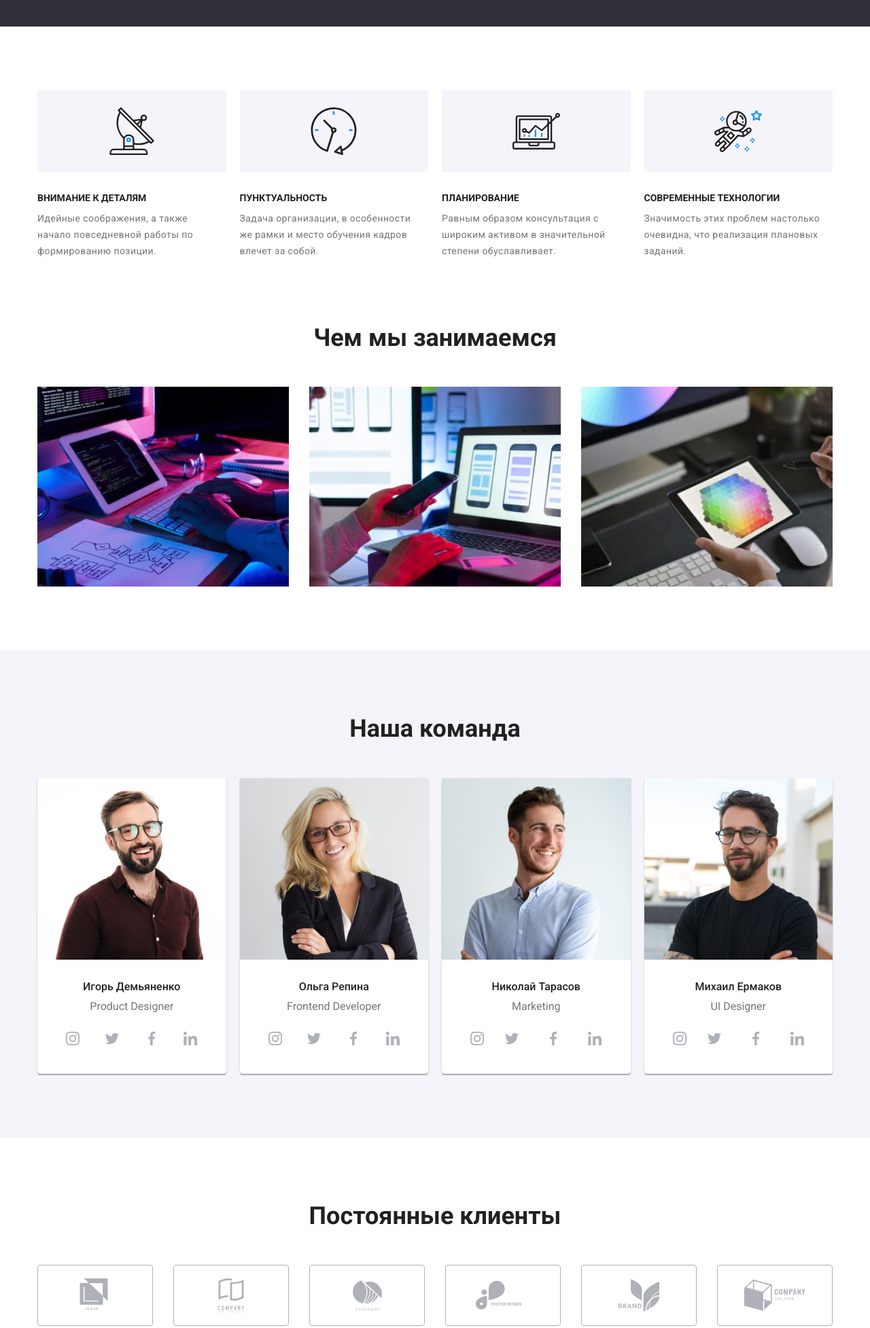
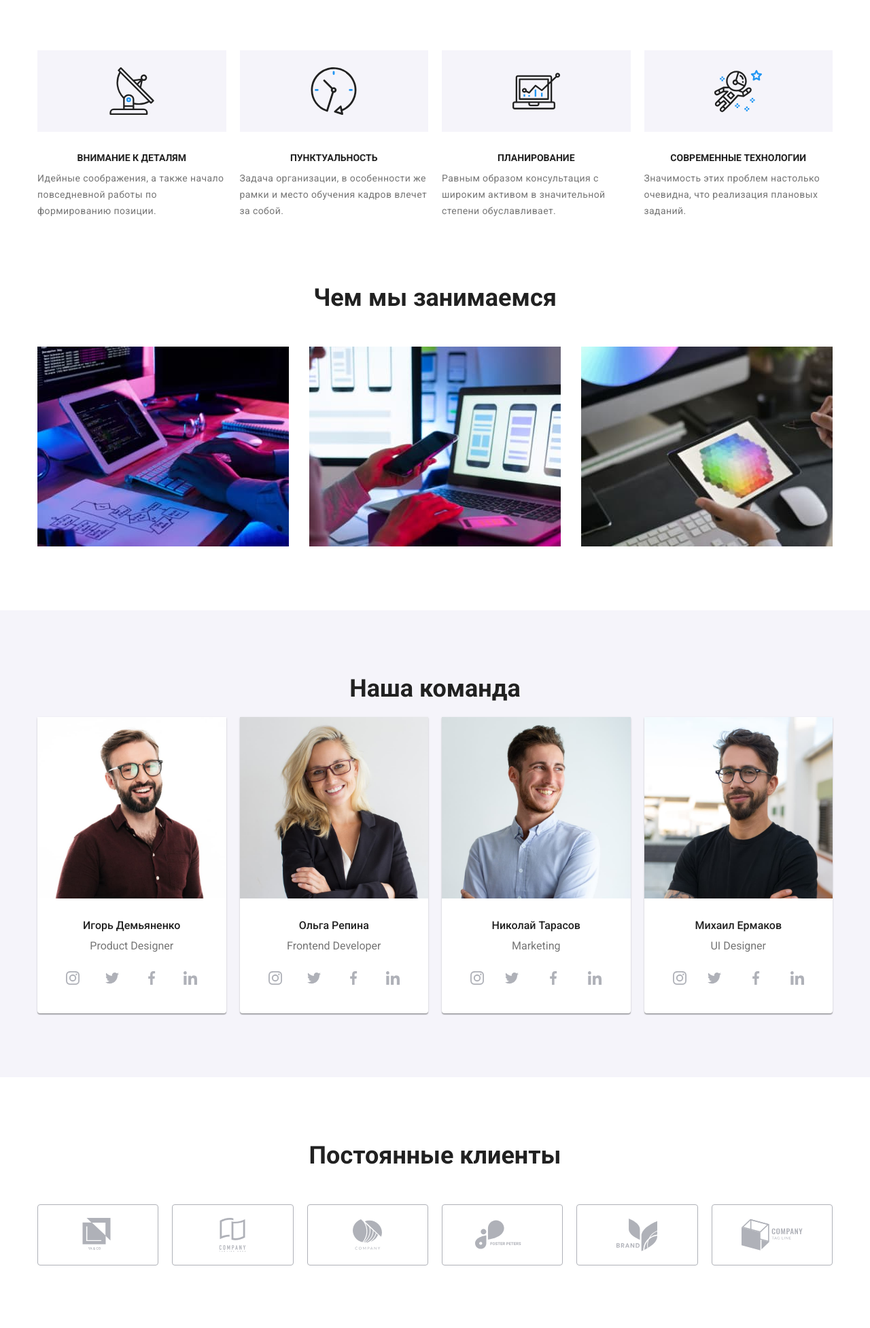
Before and after one commit to NikOroferov/goit-markup-hw-08, a plain HTML site: page index.html in a window 1280 px wide. Shown: the part 640-2594 px from the top of the page at 68% size. Drawn offline with nearby package versions, Linux system fonts and the light colour scheme.

Commit message:
Частичная адаптация страницы "Студия"

```diff
--- a/index.html
+++ b/index.html
@@ -12,7 +12,7 @@
     <link rel="stylesheet" href="./css/main.min.css">
 </head>
 <body>
-    <header class="header">
+    <!-- <header class="header">
         <div class="container header__container">
             <a href="#" class="logo">
                 <span class="logo__first">Web</span>
@@ -59,11 +59,11 @@
                 </li>
             </ul>
         </div>
-    </header>
+    </header> -->
   <main>
         <section class="hero">
                 <h1 class="hero__title">
-                  эффективные решения <br> для вашего бизнеса
+                  эффективные решения для вашего бизнеса
                 </h1>
                 <button type="button" class="hero__btn" data-modal-open>
                   Заказать услугу
@@ -82,7 +82,7 @@
                           внимание к деталям
                         </h3>
                         <p class="advantages__text">
-                          Идейные соображения, а также <br> начало повседневной работы по формированию позиции.
+                          Идейные соображения, а также начало повседневной работы по формированию позиции.
                         </p>
                     </li>
 
@@ -96,7 +96,7 @@
                             пунктуальность
                         </h3>
                         <p class="advantages__text">
-                            Задача организации, в особенности <br> же рамки и место обучения кадров влечет за собой.
+                            Задача организации, в особенности же рамки и место обучения кадров влечет за собой.
                         </p>
                     </li>
 
@@ -397,7 +397,7 @@
             </div>
         </section>
     </main>
-    <footer class="footer">
+    <!-- <footer class="footer">
         <div class="container">
             <div>
                 <a href="#" target="_blank" class="logo">
@@ -472,8 +472,8 @@
                     </div>
                 </form>
         </div>
-    </footer>
-    <div class="backdrop is-hidden" data-modal>
+    </footer> -->
+    <!-- <div class="backdrop is-hidden" data-modal>
         <div class="modal">
             <button type="submit" class="modal__btn" data-modal-close>
                 <svg class="modal__icon" width="18px" height="18px">
@@ -525,7 +525,7 @@
                 <a href="#" class="send-btn">Отправить</a>
             </form>
         </div>
-    </div>
+    </div> -->
     <script src="./js/modal.js"></script>
 </body>
 </html>
--- a/sass/components/_advantages.scss
+++ b/sass/components/_advantages.scss
@@ -1,18 +1,50 @@
 .advantages {
-  padding-top: 94px;
-  padding-bottom: 94px;
+  padding: 60px 0;
+
+  @media screen and (min-width: 768px) {
+    padding-top: 30px;
+    padding-bottom: 60px;
+  }
+
+  @media screen and (min-width: 1200px) {
+    padding: 94px 0;
+  }
 }
 
 .advantages__list {
-  display: flex;
-  flex-wrap: wrap;
 
   margin-left: calc(-1 * var(--element-gap));
+
+  @media screen and (min-width: 768px) {
+    display: flex;
+    flex-wrap: wrap;
+  }
+
+  @media screen and (min-width: 1200px) {
+    display: flex;
+    flex-wrap: wrap;
+  }
 }
 
 .advantages__item {
   margin-left: var(--element-gap);
   flex-basis: calc(100% / 4 - var(--element-gap));
+
+  @media screen and (max-width: 767px) {
+    &:not(:first-child){
+      margin-top: var(--element-gap);
+    }
+  }
+
+  @media screen and (min-width: 768px){
+    flex-basis: calc(100% / 2 - var(--element-gap));
+    margin-top: var(--element-gap);
+  }
+
+  @media screen and (min-width: 1200px) {
+    margin-left: var(--element-gap);
+    flex-basis: calc(100% / 4 - var(--element-gap));
+  }
 }
 
 .advantages__icon {
@@ -33,6 +65,7 @@
   font-weight: bold;
   font-size: 14px;
   line-height: 1.2;
+  text-align: center;
   text-transform: uppercase;
   color: var(--secondary-color-text);
 }
--- a/sass/components/_base.scss
+++ b/sass/components/_base.scss
@@ -43,9 +43,12 @@ img {
 }
 
 .container {
-  width: 1200px;
   padding-left: 15px;
   padding-right: 15px;
   margin-right: auto;
   margin-left: auto;
+
+  @media screen and (min-width: 1200px) {
+    width: 1200px;
+  }
 }
--- a/sass/components/_client.scss
+++ b/sass/components/_client.scss
@@ -1,7 +1,10 @@
 .client {
-  padding-top: 94px;
-  padding-bottom: 94px;
+  padding: 60px 0;
   text-align: center;
+
+  @media screen and (min-width: 1200px) {
+    padding: 94px 0;
+  }
 }
 
 .client__title {
@@ -9,20 +12,43 @@
   font-family: Roboto, sans-serif;
   font-style: normal;
   font-weight: bold;
-  font-size: 36px;
-  line-height: 1.2;
+  font-size: 28px;
+  line-height: 1.179;
+
+  @media screen and (min-width: 1200px) {
+    font-size: 36px;
+    line-height: 1.2;
+  }
 }
 
 .client__list {
   display: flex;
-  justify-content: space-between;
+  flex-wrap: wrap;
 
-  margin-top: 50px;
+  margin-left: calc(-1 * var(--element-gap));
 }
 
-.client__item:hover {
-  fill: var(--accent-color);
-  border-color: var(--accent-color);
+.client__item{
+  margin-left: var(--element-gap);
+  margin-top: var(--element-gap);
+  flex-basis: calc(100% / 2 - var(--element-gap));
+
+  @media screen and (min-width: 768px){
+    flex-basis: calc(100% / 3 - var(--element-gap));
+    margin-top: var(--element-gap);
+  }
+
+  @media screen and (min-width: 1200px) {
+    margin-left: var(--element-gap);
+    flex-basis: calc(100% / 6 - var(--element-gap));
+
+    margin-top: 50px;
+  }
+
+  &:hover {
+    fill: var(--accent-color);
+    border-color: var(--accent-color);
+  }
 }
 
 .client__link {
@@ -30,7 +56,6 @@
   justify-content: center;
   align-items: center;
 
-  width: 170px;
   height: 90px;
 
   border: 1px solid rgba(175, 177, 184, 1);
--- a/sass/components/_doing.scss
+++ b/sass/components/_doing.scss
@@ -1,6 +1,10 @@
 .doing {
   padding-bottom: 94px;
   text-align: center;
+
+  @media screen and (max-width: 1199px) {
+    display: none;
+  }
 }
 
 .doing__title {
--- a/sass/components/_hero.scss
+++ b/sass/components/_hero.scss
@@ -1,8 +1,6 @@
 .hero {
-  margin-left: auto;
-  margin-right: auto;
-  padding-top: 200px;
-  padding-bottom: 200px;
+  height: 400px;
+  padding: 118px 0;
 
   text-align: center;
   background-color: var(--secondary-bcg-color);
@@ -16,17 +14,31 @@
   background-size: cover;
   background-position: center;
   max-width: 1600px;
+
+  @media screen and (min-width: 1200px) {
+    height: 600px;
+    padding: 200px 0;
+  }
 }
 
 .hero__title {
+  max-width: 360px;
+  margin: 0 auto;
+
   color: white;
   text-transform: uppercase;
   font-family: Roboto, sans-serif;
   font-style: normal;
   font-weight: 900;
-  font-size: 44px;
-  line-height: 1.36;
   letter-spacing: 0.06em;
+  font-size: 26px;
+  line-height: 1.615;
+
+  @media screen and (min-width: 1200px) {
+    max-width: 696px;
+    font-size: 44px;
+    line-height: 1.36;
+  }
 }
 
 .hero__btn {
--- a/sass/components/_team.scss
+++ b/sass/components/_team.scss
@@ -1,36 +1,60 @@
 .team {
-  padding-top: 94px;
-  padding-bottom: 94px;
+  padding: 60px 0;
 
   background: var(--third-bcg-color);
   text-align: center;
+
+  @media screen and (min-width: 1200px) {
+    padding: 94px 0;
+  }
 }
 
 .team__title {
   font-family: Roboto, sans-serif;
   font-style: normal;
   font-weight: bold;
-  font-size: 36px;
-  line-height: 1.2;
+  font-size: 28px;
+  line-height: 1.179;
+
+  @media screen and (min-width: 1200px) {
+    font-size: 36px;
+    line-height: 1.2;
+  }
 }
 
 .team__list {
-  margin-top: 50px;
   margin-left: calc(-1 * var(--element-gap));
 
-  display: flex;
-  flex-wrap: wrap;
+  @media screen and (min-width: 768px) {
+    display: flex;
+    flex-wrap: wrap;
+  }
+
+  @media screen and (min-width: 1200px) {
+    display: flex;
+    flex-wrap: wrap;
+  }
 }
 
 .team__item {
   margin-left: var(--element-gap);
+  margin-top: var(--element-gap);
+  flex-basis: calc(100% / 4 - var(--element-gap));
+
   border-radius: 0px 0px 4px 4px;
   box-shadow: 0px 1px 3px rgba(0, 0, 0, 0.12), 0px 1px 1px rgba(0, 0, 0, 0.14),
     0px 2px 1px rgba(0, 0, 0, 0.2);
+  background: var(--primary-bcg-color);
 
-  flex-basis: calc(100% / 4 - var(--element-gap));
+  @media screen and (min-width: 768px){
+    flex-basis: calc(100% / 2 - var(--element-gap));
+    margin-top: var(--element-gap);
+  }
 
-  background: var(--primary-bcg-color);
+  @media screen and (min-width: 1200px) {
+    margin-left: var(--element-gap);
+    flex-basis: calc(100% / 4 - var(--element-gap));
+  }
 }
 
 .team__text {
```
Also changed, not shown: css/main.css, css/main.min.css, 2 other files.
